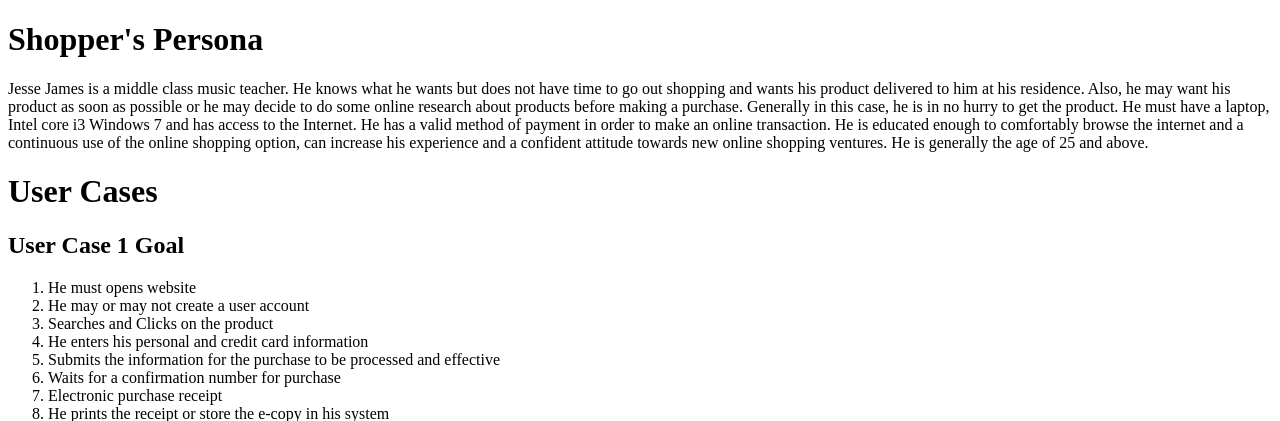
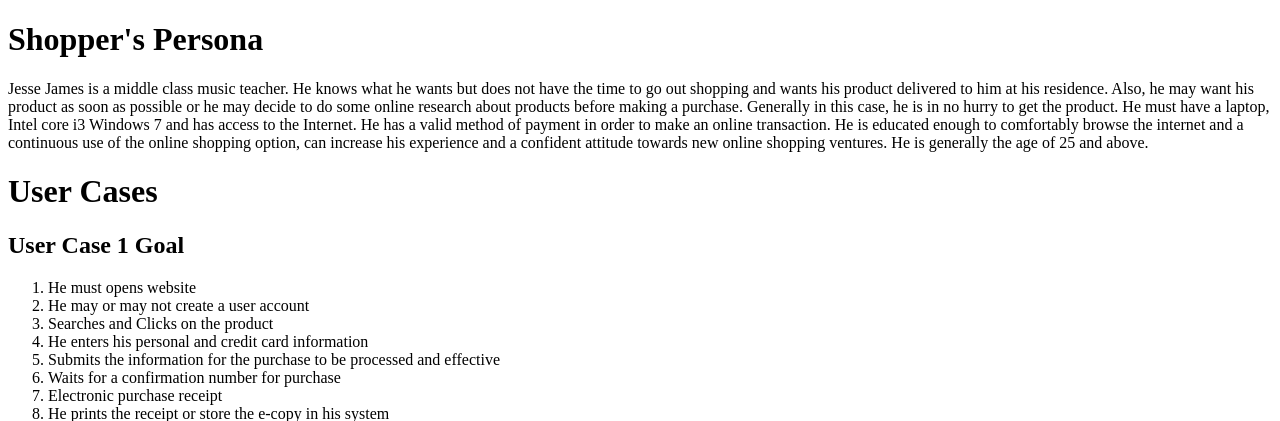
Before and after one commit to davidc4991vvc/amazon-product-page, a PHP site: page / in a window 1280 px wide. Shown: the top 421 px of the page. Run offline with PHP 8.4, Linux system fonts and the light colour scheme.

```diff
--- a/index.php
+++ b/index.php
@@ -8,7 +8,7 @@
 		<h1>Shopper's Persona</h1>
 
 		<p>Jesse James is a middle class music teacher. He knows what he wants
-			but does not have time to go out shopping and wants his product delivered to him at his residence. Also, he
+			but does not have the time to go out shopping and wants his product delivered to him at his residence. Also, he
 			may want his product as soon as possible or he may decide to do some online research about products before making
 			a purchase. Generally in this case, he is in no hurry to get the product. He must have a laptop, Intel core i3
 			Windows 7 and has access to the Internet. He has a valid method of payment in order to make an online
```
